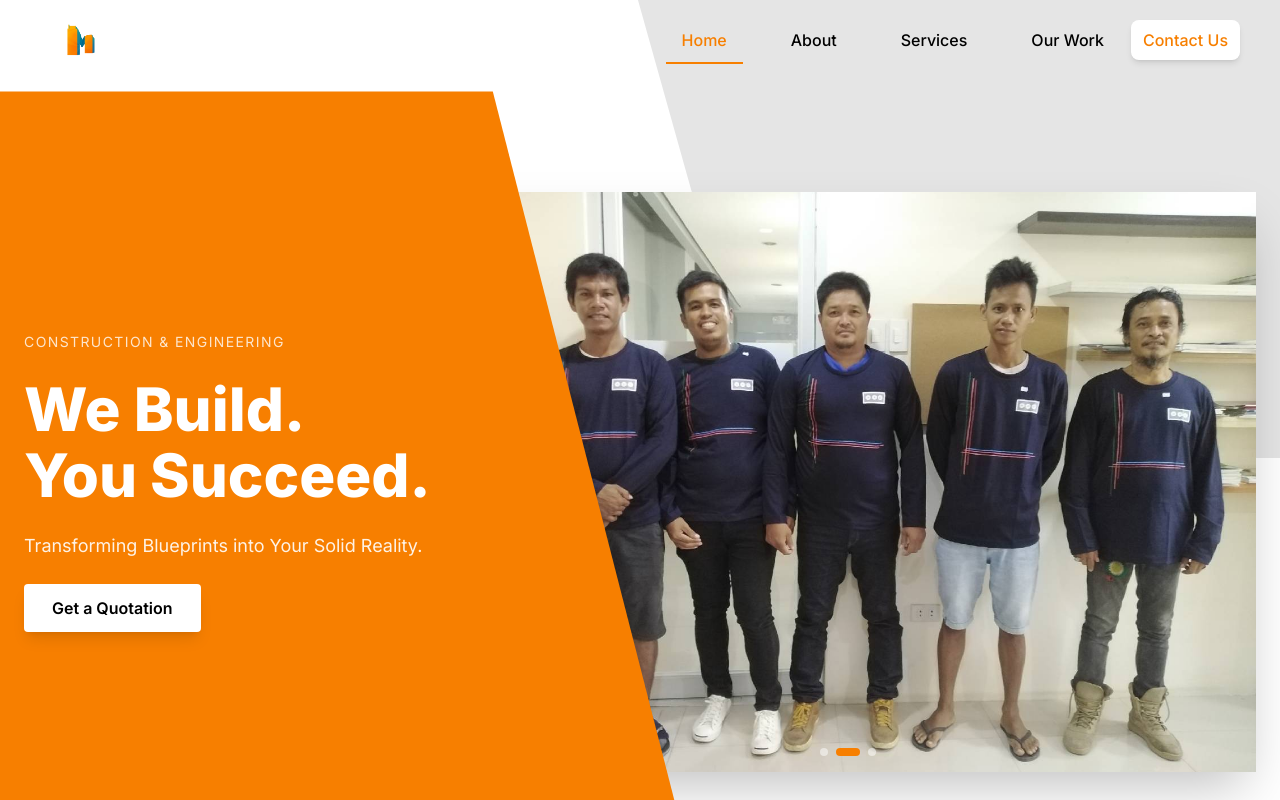
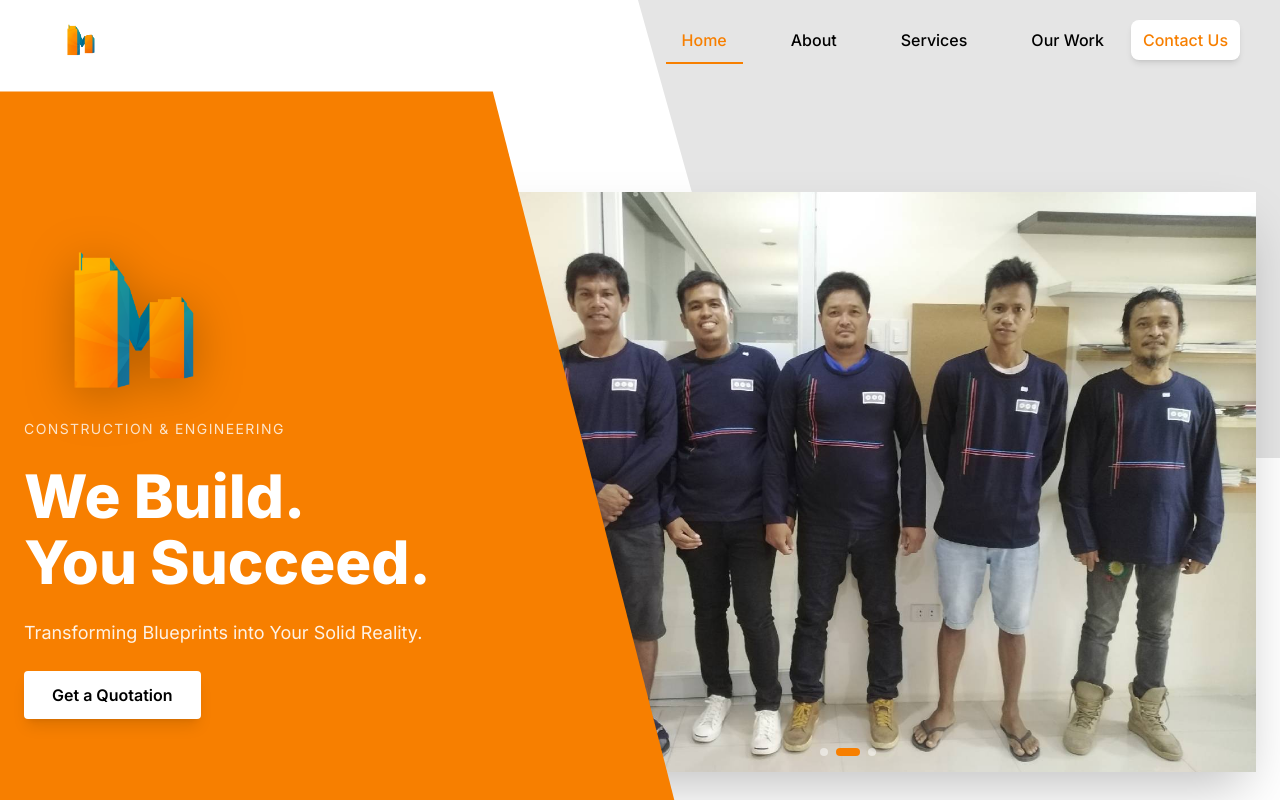
Before and after one commit to Chocomani121/mars_dev_web, a Next.js app: page / in a window 1280 px wide. Shown: the top 800 px of the page. Built offline with nearby package versions, Linux system fonts and the light colour scheme; what i18n-iso-countries would draw is missing.

Commit message:
adjusted relative layout and removed item.class

```diff
--- a/src/app/(site)/portfolio/[slug]/page.tsx
+++ b/src/app/(site)/portfolio/[slug]/page.tsx
@@ -3,7 +3,6 @@
 import React from 'react'
 import Link from 'next/link'
 import SlickSlider from '@/components/portfolio/Slider'
-import Testimonial from '@/components/SharedComponent/Testimonial'
 import PortfolioDetail from '@/components/portfolio/PortfolioDetail'
 import Portfolio from '@/components/SharedComponent/portfollio'
 import { portfolioinfo, type PortfolioCategory } from '@/app/api/data'
@@ -46,19 +45,19 @@ const Portfolios = () => {
 
   return (
     <>
-      <section className='bg-[#f8fafc] px-4 py-16 pt-36 dark:bg-white/95 md:py-24 md:pt-44'>
+      <section className='relative overflow-hidden bg-[#f8fafc] px-4 py-16 pt-36 dark:bg-white/95 md:py-24 md:pt-44'>
         <motion.div
         initial={{ opacity: 0 }}
         animate={{ opacity: 1 }}
         transition={{ duration: 1 }}
-        className="hidden md:block absolute top-0 right-0 h-[50%] w-[57%] bg-[#e5e5e5] z-0"
+        className="hidden md:block absolute top-0 right-0 h-[50%] w-[57%] bg-[#e5e5e5]"
         style={{
           clipPath: 'polygon(12% 0, 100% 0, 100% 100%, 100% 500%)'
         }}
       />
 
-        <div className='container mx-auto max-w-6xl'>
-          <div className='mb-8 flex flex-col gap-4 sm:flex-row sm:items-center sm:justify-between'>
+        <div className='container relative z-10 mx-auto max-w-6xl'>
+          <div className='mb-8 flex flex-col items-center gap-4 text-center sm:flex-row sm:items-center sm:justify-between sm:text-left'>
             <Link
               href='/portfolio'
               className='inline-flex w-fit items-center gap-2 text-sm font-semibold text-primary hover:underline'>
@@ -69,9 +68,9 @@ const Portfolios = () => {
             </span>
           </div>
 
-          <div className='branding_heading'>
+          <div className='branding_heading text-center sm:text-left'>
             <div
-              className='mb-4 flex items-center gap-2'
+              className='mb-4 flex items-center justify-center gap-2 sm:justify-start'
               data-aos='fade-up'
               data-aos-delay='100'
               data-aos-duration='800'>
@@ -92,7 +91,7 @@ const Portfolios = () => {
             </h1>
             <div className='pb-8 pt-5 md:pb-10'>
               <p
-                className='max-w-2xl text-xl leading-relaxed text-secondary dark:text-gray-500'
+                className='mx-auto max-w-2xl text-xl leading-relaxed text-secondary dark:text-gray-500 sm:mx-0'
                 data-aos='fade-up'
                 data-aos-delay='300'
                 data-aos-duration='800'>
--- a/src/components/Home/Hero/index.tsx
+++ b/src/components/Home/Hero/index.tsx
@@ -59,6 +59,23 @@ const Hero = () => {
 
         {/* LEFT TEXT (Remains static) */}
         <div className="relative z-20 text-[#1f2937] md:text-white space-y-5 md:space-y-6 text-center md:text-left">
+          <motion.div
+            variants={fadeUp}
+            initial="hidden"
+            animate="show"
+            custom={0.5}
+            className="mx-auto w-fit md:mx-0 drop-shadow-[0_8px_24px_rgba(0,0,0,0.25)]"
+          >
+            <Image
+              src="/images/logo/marsdevlogo.png"
+              alt="Mars Dev logo"
+              width={220}
+              height={72}
+              className="h-auto w-[170px] md:w-[220px]"
+              priority
+            />
+          </motion.div>
+
           <motion.p variants={fadeUp} initial="hidden" animate="show" custom={1} className="uppercase tracking-widest text-sm text-[#4b5563] md:text-white/80">
             Construction & Engineering
           </motion.p>
--- a/src/components/portfolio/PortfolioList/index.tsx
+++ b/src/components/portfolio/PortfolioList/index.tsx
@@ -120,8 +120,10 @@ const PortfolioList = () => {
                 <Link
                   href={`/portfolio/${item.slug}`}
                   className="group flex h-full flex-col outline-none focus-visible:ring-2 focus-visible:ring-orange-500 focus-visible:ring-offset-2 focus-visible:ring-offset-white dark:focus-visible:ring-offset-slate-950">
+
+                  {/* Portfolio card image hover effect with shadow and border on hover, And  */}
                   <div
-                    className={`relative aspect-video w-full overflow-hidden rounded-2xl border border-slate-200/80 bg-slate-100 shadow-xl transition-all duration-500 group-hover:-translate-y-1 group-hover:border-orange-200/60 group-hover:shadow-2xl dark:border-slate-800 dark:bg-slate-900 dark:group-hover:border-orange-500/30 ${item.Class}`}>
+                    className="relative aspect-video w-full overflow-hidden rounded-2xl border border-slate-200/80 bg-slate-100 shadow-xl transition-all duration-500 group-hover:-translate-y-1 group-hover:border-orange-200/60 group-hover:shadow-2xl dark:border-slate-800 dark:bg-slate-900 dark:group-hover:border-orange-500/30">
                     <Image
                       src={item.image}
                       alt={item.alt}
@@ -136,6 +138,7 @@ const PortfolioList = () => {
                       </span>
                     </div>
                   </div>
+
 
                   <div className="mt-6 flex flex-1 flex-col text-center md:text-left">
                     <div className="mb-2 flex flex-col items-center gap-2 md:flex-row md:items-center md:gap-3">
```
